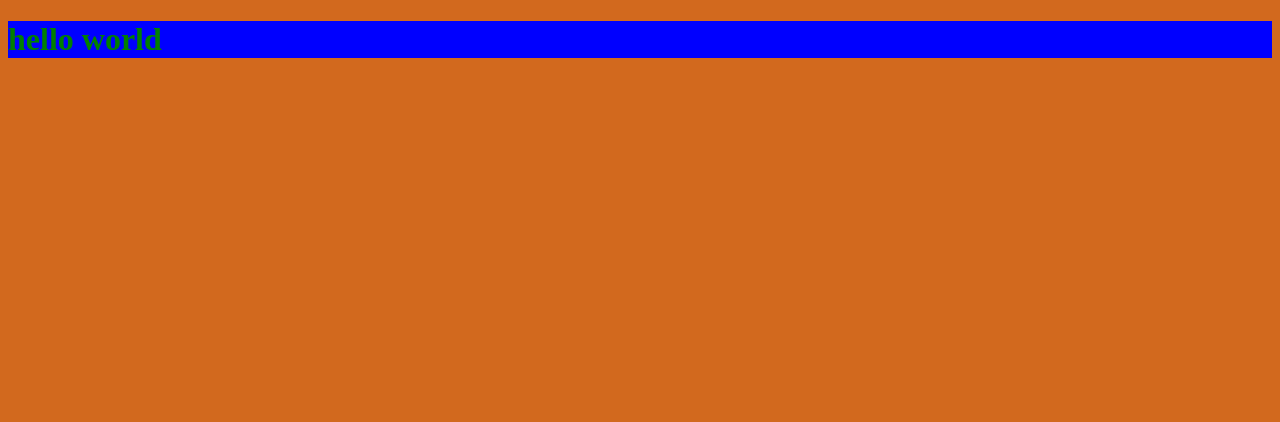
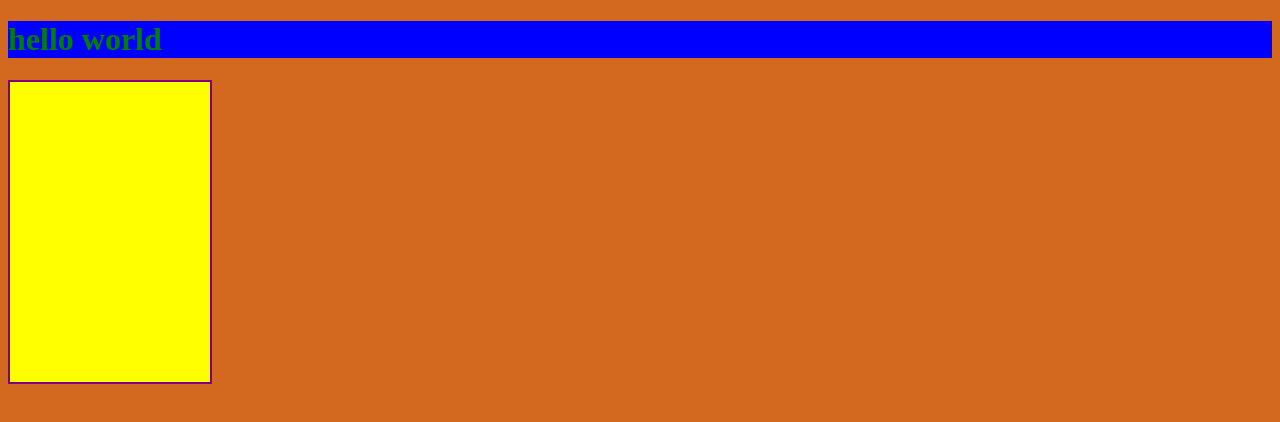
Before and after one commit to muhammadsarib66/newhost, a plain HTML site: page index.html in a window 1280 px wide. Drawn offline with Linux system fonts and the light colour scheme.

Commit message:
sm addition

```diff
--- a/index.html
+++ b/index.html
@@ -9,5 +9,7 @@
 </head>
 <body>
    <h1>hello world</h1>
+
+   <div class="main"></div>
 </body>
 </html>
--- a/style.css
+++ b/style.css
@@ -7,3 +7,10 @@ h1{
     color: green;
     background-color: blue;
 }
+
+.main{
+    width: 200px;
+    height: 300px;
+    background-color: yellow;
+    border: 2px solid purple;
+}
```
